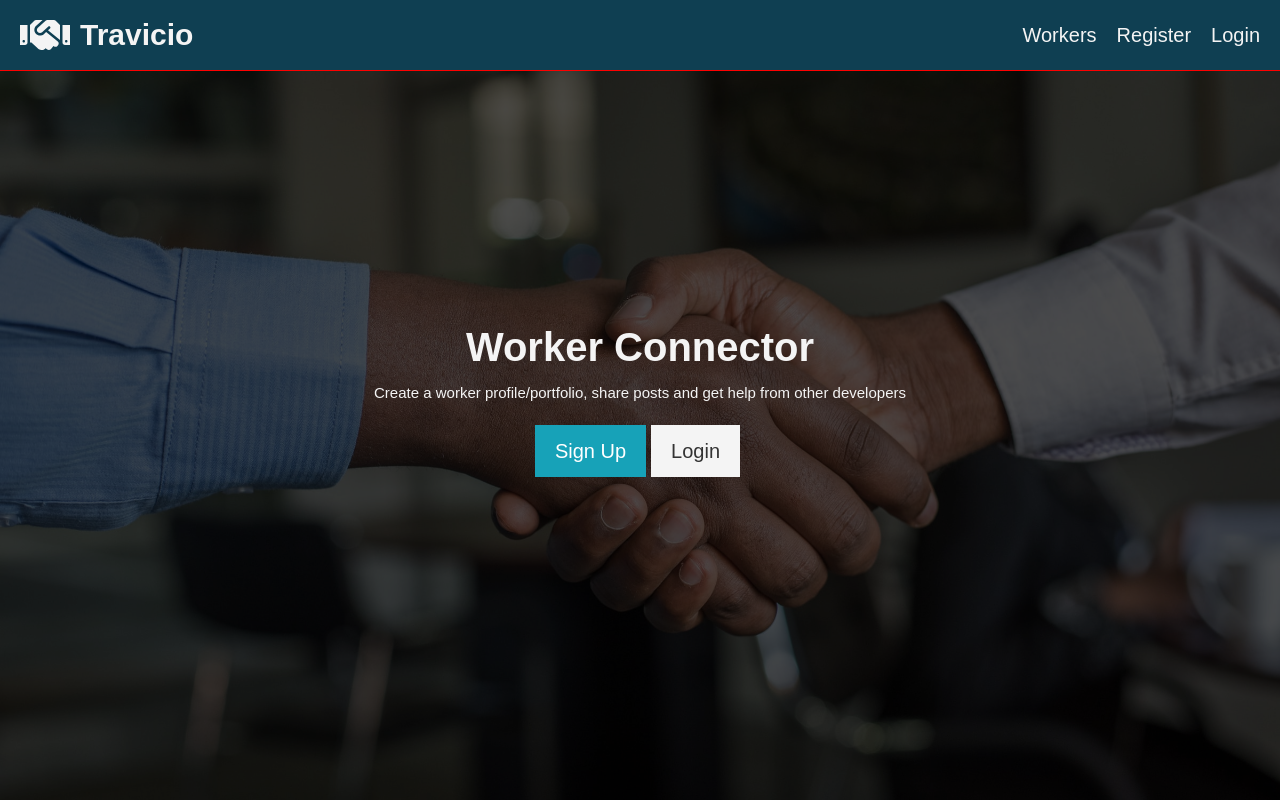
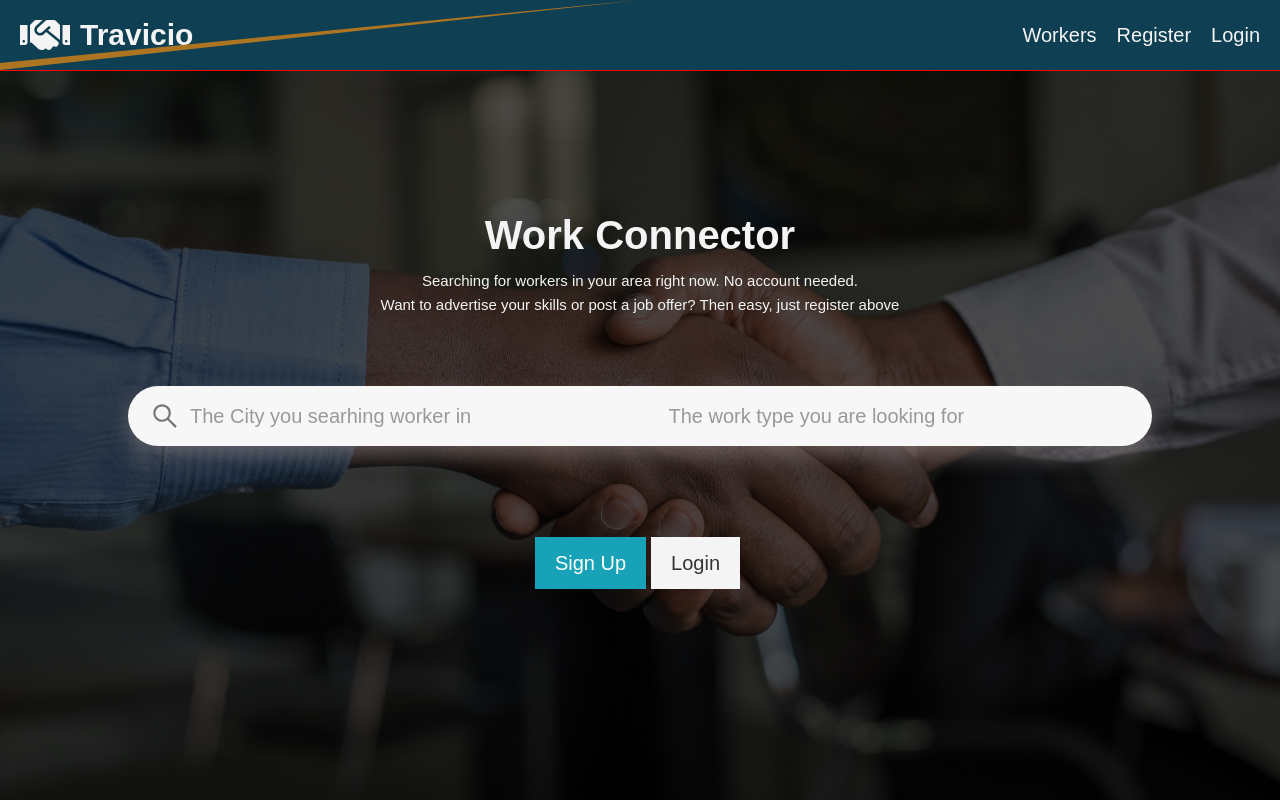
Before and after one commit to Salim255/TRAVICIO_1, a React (Create React App) app in the folder client/: page / in a window 1280 px wide. Built offline with nearby package versions, Linux system fonts and the light colour scheme; no server answers.

Commit message:
List Education & Experiences

```diff
--- a/client/src/App.js
+++ b/client/src/App.js
@@ -13,6 +13,7 @@ import CreateProfile from './components/profile-form/CreateProfile';
 import EditProfile from './components/profile-form/EditProfile';
 import AddExperience from './components/profile-form/AddExperience';
 
+import Shape from './components/layout/Shape';
 //Redux
 import { Provider } from 'react-redux';//To connect react and redux
 import store from './store';
@@ -37,6 +38,7 @@ const App = () => {
       <Router>
         < Fragment>
           <Navbar/>
+          <Shape/>
           <Route exact  path='/' component={ Landing} />
 
           <section>
--- a/client/src/App.scss
+++ b/client/src/App.scss
@@ -9,3 +9,4 @@
 @import './styles/components/_register';
 @import './styles/components/_dashbord';
 @import './styles/components/_creatProfile';
+@import './styles//components/_home';
--- a/client/src/components/dashboard/Dashboard.js
+++ b/client/src/components/dashboard/Dashboard.js
@@ -4,6 +4,8 @@ import PropTypes from 'prop-types';
 import Spinner from '../layout/Spinner';
 import { getCurrentProfile } from '../../Actions/profileAction';
 import DashboardAction from './DashboardAction';
+import Experience from './Experience';
+import Education from './Education';
 
 import { connect } from 'react-redux';
 
@@ -19,7 +21,9 @@ const Dashboard = ({getCurrentProfile, auth: { user}, profile: { profile, loadin
                 <h1 className="large text-primary">Dashboard</h1>
                 <p className='lead'> <i className="fas fa-user"></i> Welcome { user && user.firstName}</p>
 
-                {profile !== null ? <Fragment><DashboardAction/></Fragment> : <Fragment><p>You have not yet setup a profile, please add some info</p>
+                {profile !== null ? <Fragment><DashboardAction/>
+                <Experience experience={profile.experience}/>
+                <Education education={profile.education}/></Fragment> : <Fragment><p>You have not yet setup a profile, please add some info</p>
                 <Link to='/create-profile' className="btn btn-primary my-1">
                     Create Profile
                 </Link>
--- /dev/null
+++ b/client/src/components/dashboard/Education.js
@@ -0,0 +1,44 @@
+import React, {Fragment} from 'react';
+import PropTypes from 'prop-types';
+import { connect } from 'react-redux';
+import Moment from 'react-moment';//to form our date
+
+const Education = ({ education }) => {
+    const educations =  education.map(edu => (
+        <tr key={edu._id}>
+            <td>{edu.school}</td>
+            <td className='hide-sm'>{edu.degree}</td>
+            <td>
+                <Moment format='YYY/MM/DD'>{edu.from}</Moment> - {''}
+                {edu.to === null ? (' Now'): ( <Moment format='YYY/MM/DD'>{edu.to}</Moment>)
+                }
+            </td>
+            <td>
+                <button className='btn btn-danger'>Delete</button>
+            </td>
+        </tr>
+    ));
+
+  return <Fragment>
+      <h2 className='my-2'>Education Credentials</h2>
+      <table className='table'>
+          <thead>
+              <tr>
+                  <th>School</th>
+                  <th className='hide-sm'>Degree</th>
+                  <th className='hide-sm'>Years</th>
+                  <th />
+              </tr>
+
+          </thead>
+          <tbody>{educations}</tbody>
+      </table>
+  </Fragment>;
+};
+
+Education.propTypes = {
+    education: PropTypes.array.isRequired
+
+};
+
+export default Education;
--- /dev/null
+++ b/client/src/components/dashboard/Experience.js
@@ -0,0 +1,44 @@
+import React, {Fragment} from 'react';
+import PropTypes from 'prop-types';
+import { connect } from 'react-redux';
+import Moment from 'react-moment';//to form our date
+
+const Experience = ({ experience }) => {
+    const experiences =  experience.map(exp => (
+        <tr key={exp._id}>
+            <td>{exp.company}</td>
+            <td className='hide-sm'>{exp.title}</td>
+            <td>
+                <Moment format='YYY/MM/DD'>{exp.from}</Moment> - {''}
+                {exp.to === null ? (' Now'): ( <Moment format='YYY/MM/DD'>{exp.to}</Moment>)
+                }
+            </td>
+            <td>
+                <button className='btn btn-danger'>Delete</button>
+            </td>
+        </tr>
+    ));
+
+  return <Fragment>
+      <h2 className='my-2'>Experience Credentials</h2>
+      <table className='table'>
+          <thead>
+              <tr>
+                  <th>Company</th>
+                  <th className='hide-sm'>Title</th>
+                  <th className='hide-sm'>Years</th>
+                  <th />
+              </tr>
+
+          </thead>
+          <tbody>{experiences}</tbody>
+      </table>
+  </Fragment>;
+};
+
+Experience.propTypes = {
+    experience: PropTypes.array.isRequired
+
+};
+
+export default Experience;
--- a/client/src/components/layout/Landing.js
+++ b/client/src/components/layout/Landing.js
@@ -1,26 +1,43 @@
-import React from 'react'
+import React, { Fragment } from 'react'
 import { Link, Redirect } from 'react-router-dom';
 import { connect } from 'react-redux';
 import PropTypes from 'prop-types';
+import * as AiIcons  from 'react-icons/ai'
 
 const Landing = ({isAuthenticated}) => {
 
-    if(isAuthenticated){
+    /* if(isAuthenticated){
       return <Redirect to='/dashboard'/>
-    }
+    }  */
     return (
     <section className="landing">
         <div className="dark-overlay">
           <div className="landing__inner">
-            <h1 className="x-large">Worker Connector</h1>
+            <h1 className="x-large worker">Work Connector</h1>
             <p className="lead">
-              Create a worker profile/portfolio, share posts and get help from
-              other developers
+              Searching for workers in your area right now. No account needed.<br/>
+              Want to advertise your skills or post a job offer? Then easy, just register above
             </p>
-            <div className="landing__buttons">
+
+          <div className="home">
+            <div className="search-section">
+
+                <div className="search-section__searchBox">
+                < AiIcons.AiOutlineSearch className="search-section__icon" />
+                <input type="text" name="search" id="search" placeholder="The City you searhing worker in"  className="search-section__input"/>
+                <input type="text" name="search" id="search" placeholder="The work type you are looking for"  className="search-section__input"/>
+               </div>
+              {/*  <button type="submit" className="search-section__btn">
+                    search
+                </button> */}
+            </div>
+
+        </div>
+        {!isAuthenticated && <Fragment> <div className="landing__buttons">
               <Link to="/register" className="btn btn-primary">Sign Up</Link>
               <Link to="/login" className="btn btn-light">Login</Link>
-            </div>
+            </div></Fragment>}
+
         </div>
       </div>
     </section>
--- /dev/null
+++ b/client/src/components/layout/Shape.js
@@ -0,0 +1,11 @@
+import React from 'react'
+
+const Shape = () => {
+    return (
+        <div className="shape">
+
+        </div>
+    )
+}
+
+export default Shape;
--- a/client/src/styles/components/_header.scss
+++ b/client/src/styles/components/_header.scss
@@ -1,4 +1,4 @@
-.header{
+.header {
   background-color: rgb(15, 63, 82);
   height: 0;
   width: 0;
@@ -9,66 +9,64 @@
   align-items: center;
   overflow: hidden;
 
-    &__list{
+  &__list {
     display: flex;
     list-style: none;
     justify-content: space-around;
     margin-right: auto;
-
   }
-    &__item{
+  &__item {
     margin: 0 2rem;
-        transition: all .3s;
-        &:hover{
+    transition: all 0.3s;
+    &:hover {
       color: $color-gray-dark;
       transform: scale(1.2);
     }
   }
-    &__link{
+  &__link {
     text-decoration: none;
     font-size: 2.5rem;
     color: $color-gray-dark-2;
     text-transform: capitalize;
-        transition: all .2s;
-        &:hover{
+    transition: all 0.2s;
+    &:hover {
       color: $color-gray-dark;
-
     }
   }
-    &__auth{
+  &__auth {
     display: flex;
     justify-content: space-around;
 
-        &-link{
+    &-link {
       text-decoration: none;
       font-size: 2.5rem;
       color: $color-gray-dark;
       text-transform: capitalize;
       font-size: 1.5rem;
     }
-        &-login{
+    &-login {
       background-color: $color-white;
       border-radius: 5rem;
       padding: 1rem 2rem;
-            transition: all .2s;
+      transition: all 0.2s;
       margin-right: 1rem;
-            &:hover{
+      &:hover {
         transform: scale(1.05);
       }
     }
-        &-signup{
+    &-signup {
       background-color: $color-white;
       border-radius: 5rem;
       padding: 1rem 2rem;
-            transition: all .2s;
+      transition: all 0.2s;
       margin-right: 1rem;
-            &:hover{
-                transform: scale(1.05)  ;
+      &:hover {
+        transform: scale(1.05);
       }
     }
   }
 }
-.header2{
+.header2 {
   background-color: rgb(15, 63, 82);
   height: 10rem;
   width: 100%;
@@ -79,32 +77,31 @@
   align-items: center;
   overflow: hidden;
 
-    &__logo{
+  &__logo {
     color: $color-white;
     font-size: 5rem;
     font-weight: 400;
-        transition: all .3s;
+    transition: all 0.3s;
     margin-left: 1rem;
     cursor: pointer;
-        &:hover{
+    &:hover {
       transform: scale(1.2);
     }
-
   }
 }
 @media screen and (min-width: 800px) {
-   .header{
+  .header {
     height: 10rem;
     width: 100%;
   }
-   .sidebar-header{
+  .sidebar-header {
     height: 0;
   }
 }
 
-.shape{
+.shape {
   background-color: rgb(173, 117, 33);
-    height: 10rem;
+  height: 7rem;
   width: 100%;
   position: fixed;
   z-index: 100;
@@ -114,16 +111,13 @@
   /*  clip-path: polygon(50% 0%, 0% 100%, 100% 100%);  */
 }
 
-
-
-.HDR{
+.HDR {
   background-color: rgb(171, 171, 182);
   display: flex;
   justify-content: space-around;
   height: 10vh;
-    &__link{
-        text-decoration
-        : none;
+  &__link {
+    text-decoration: none;
     padding: 2rem;
   }
 }
--- /dev/null
+++ b/client/src/styles/components/_home.scss
@@ -0,0 +1,163 @@
+.home {
+  margin-top: 15rem;
+  margin-bottom: 5rem;
+}
+
+.search-section {
+  /*   position: relative;
+  top: 40%;
+  left: 50%;
+  transform: translate(-50%, -50%);
+  text-align: center; */
+
+  &__searchBox {
+    background-color: $color-gray-light;
+    width: 80%;
+    position: absolute;
+    top: 52%;
+    left: 50%;
+    transform: translate(-50%, -50%);
+    text-align: center;
+    border-radius: 50rem;
+    padding: 1.5rem;
+    display: flex;
+    align-items: center;
+    justify-content: center;
+    box-shadow: 0 1rem 2rem rgba($color: #998e8e, $alpha: 0.5);
+    transition: all 0.2s;
+    &:hover {
+      box-shadow: 0 1rem 2rem rgba($color: #3b3939, $alpha: 1);
+      width: 80.5%;
+    }
+    @include respond(tab-land) {
+      width: 90%;
+      &:hover {
+        box-shadow: 0 1rem 2rem rgba($color: #998e8e, $alpha: 1);
+        width: 90.2%;
+      }
+    }
+    @include respond(phone) {
+      width: 90%;
+      &:hover {
+        box-shadow: 0 1rem 2rem rgba($color: #998e8e, $alpha: 1);
+        width: 90.5%;
+      }
+    }
+  }
+  &__icon {
+    font-size: 3rem;
+    color: $color-gray-dark;
+    margin-left: 0.7rem;
+    @include respond(tab-land) {
+      font-size: 1.2rem;
+      margin-left: 0.5rem;
+    }
+  }
+  &__input {
+    flex: 1;
+    height: 4rem;
+    border: none;
+    outline: none;
+    font-size: 2rem;
+    padding-left: 1rem;
+    margin-right: 1rem;
+    margin-top: -1rem;
+    margin-bottom: -1rem;
+    background-color: rgba($color: $color-gray-light, $alpha: 1);
+    color: $color-black;
+    &::-webkit-input-placeholder {
+      font-weight: 100;
+      color: $color-gray-dark-2;
+      font-size: 2rem;
+    }
+    @include respond(phone) {
+      font-size: 1.3rem;
+      padding-left: 0.5rem;
+      margin-right: 0.5rem;
+    }
+  }
+  &__btn {
+    border: none;
+    border-radius: 50px;
+    padding: 1rem 2rem;
+    margin-top: 1rem;
+    box-shadow: 0 1rem 2rem rgba($color: #998e8e, $alpha: 0.5);
+    background-color: $color-white;
+    font-size: 2rem;
+    color: $color-primary;
+    text-transform: capitalize;
+    transition: all 0.2s;
+    &:active {
+      transform: translateY(2px);
+    }
+    &:hover {
+      box-shadow: 0 1rem 2rem rgba($color: #998e8e, $alpha: 1);
+      transform: scale(1.02);
+    }
+
+    @include respond(tab-land) {
+      font-size: 1.5rem;
+      padding: 0.8rem 1.8rem;
+    }
+  }
+}
+/*
+.form{
+    &__control{
+        display: flex;
+        justify-content: center;
+        align-items: center;
+    }
+    &__input{
+        font-size: $default-font-size ;
+        font-family: inherit;
+        padding: 0.5rem 2rem ;
+        border-radius: 5rem;
+        border: none;
+        width: 50%;
+        background-color: rgba($color: $color-white, $alpha: 1.0);
+        box-shadow: 0rem 0rem .5rem rgba($color: #8d8a8a, $alpha: 1.0);
+        display: inline-block;
+        color: $color-black;
+        margin-right: -10.8rem;
+        transition: all .2s;
+
+        &:focus {
+            outline:none;
+            box-shadow: 0 1rem 2rem rgba($color:#998e8e, $alpha: 1);
+            width: 51%;
+          }
+        &::-webkit-input-placeholder{
+            font-weight: 100;
+            color: rgb(192, 179, 179);
+            font-size: $default-font-size;
+        }
+    }
+
+}
+
+.search{
+    &__btn{
+        border: none;
+        background-color: $color-white;
+        &:focus{
+            outline: none;
+        }
+        &:active{
+            transform: translateY(2px);
+        }
+    }
+    &__icon{
+
+        font-size: 1.5rem;
+        margin-top: .5rem;
+        color: $color-gray-dark;
+
+
+    }
+}
+
+
+.box{
+
+} */
```
Lines whose indentation alone changed are shown as unchanged.
